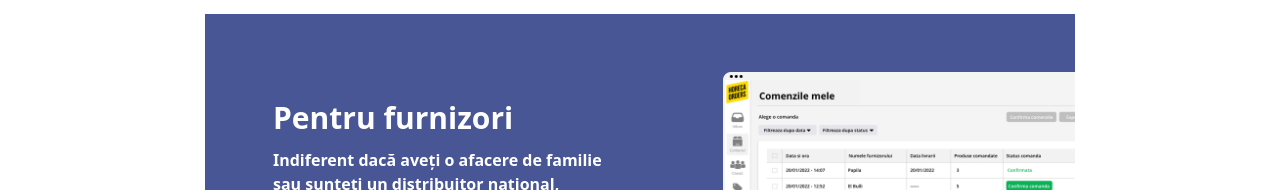
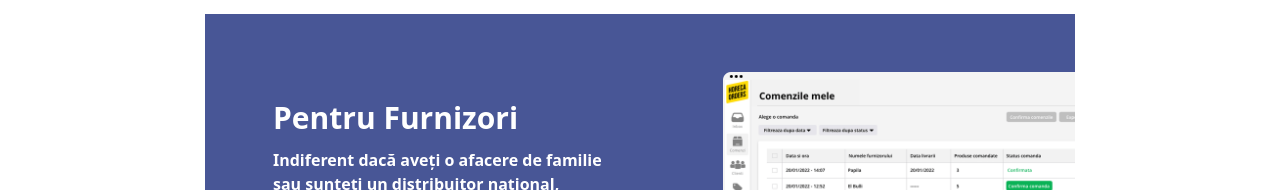
Before and after one commit to tiberiuc/tho-website, a React (Create React App) app: page /ro/ in a window 1280 px wide. Shown: the part 2009-2199 px from the top of the page. Built offline with nearby package versions, Linux system fonts and the light colour scheme.

Commit message:
Translation missed-added

```diff
--- a/src/Components/Home/index.jsx
+++ b/src/Components/Home/index.jsx
@@ -75,9 +75,8 @@ function Home() {
             subComponentStyles: "lg:my-14 my-10",
           },
           {
-            subTitle: "Pentru furnizori",
-            description:
-              "Indiferent dacă aveți o afacere de familie sau sunteți un distribuitor național, platforma noastră personalizată va schimba modul în care faceți afaceri.",
+            subTitle: t("home-page.second-section.sub-title2"),
+            description: t("home-page.second-section.description2"),
             buttonLink: `${lang}/furnizori`,
             img: t("home-page.second-section.img-order1"),
             img2: t("home-page.second-section.img-order2"),
```
